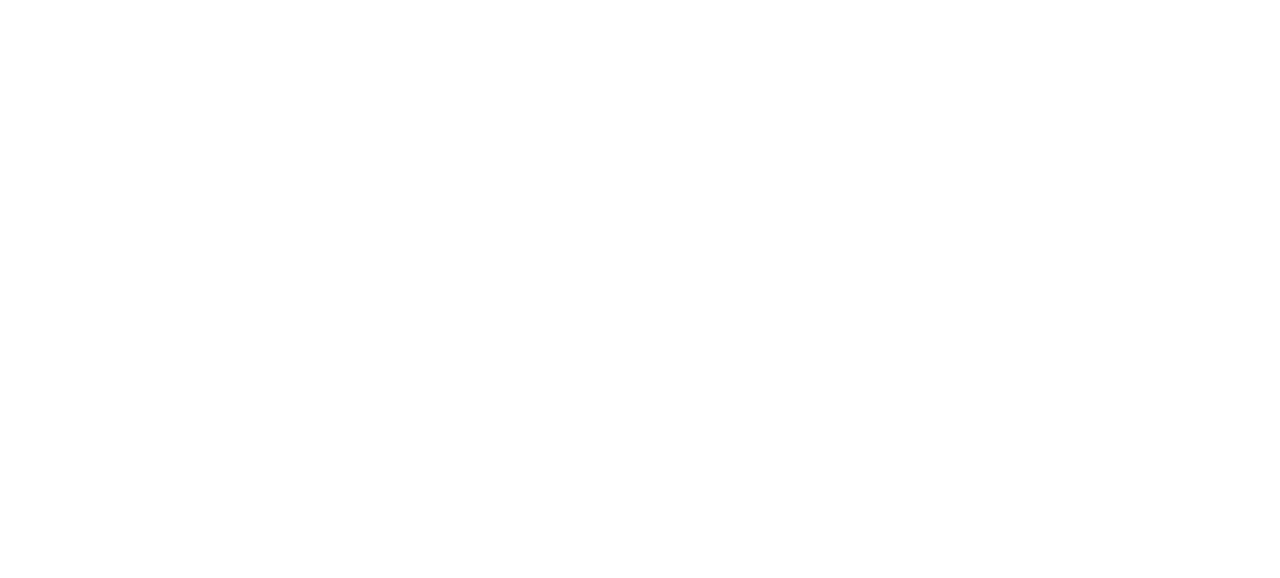
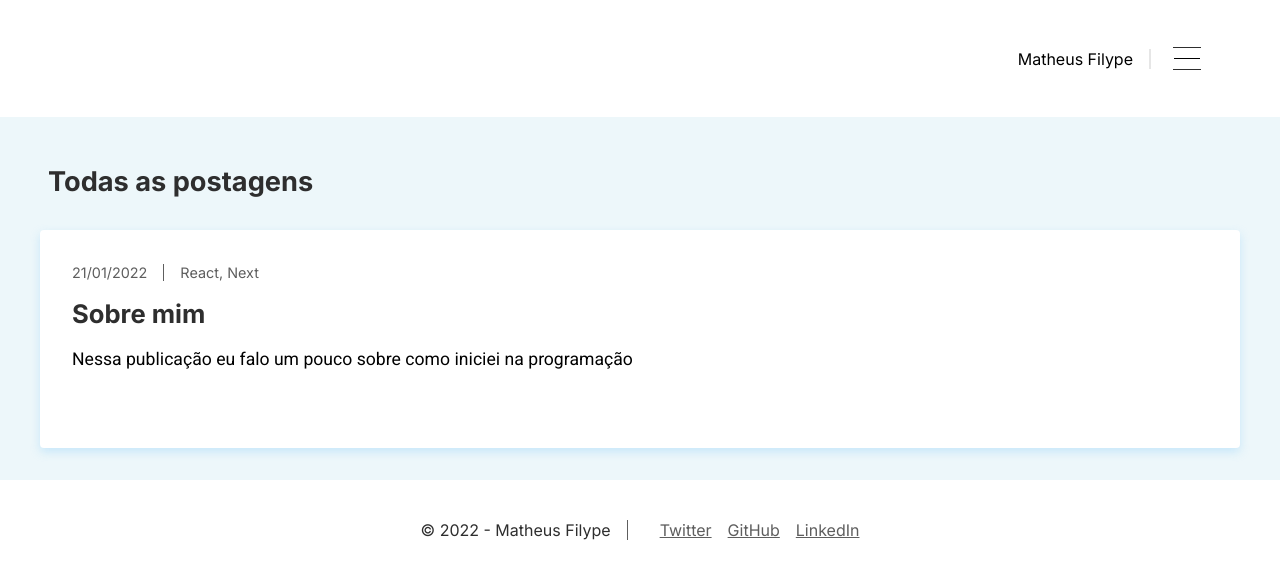
Before and after one commit to Santosl2/mfilypedev, a Next.js app: page /posts in a window 1280 px wide. Before the commit this address had no page. Shown: the top 578 px of the page. Built offline with nearby package versions, Linux system fonts and the light colour scheme.

Commit message:
feat: Posts Page

```diff
--- /dev/null
+++ b/src/pages/posts.tsx
@@ -0,0 +1,57 @@
+import { Footer } from "@/components/Footer";
+import { PostList } from "@/components/PostList";
+import { SEO } from "@/SEO";
+import { Box, Flex, Title } from "@/styles/components";
+import { Content } from "@/styles/components";
+import { getAllPosts } from "./api/posts";
+
+interface IPosts {
+  slug: string;
+  title: string;
+  description: string;
+  createdAt: string;
+}
+
+export default function Home({ posts }) {
+  return (
+    <>
+      <SEO
+        title="Todas as publicações "
+        description="Site pessoal de um desenvolvedor FrontEnd"
+      />
+
+      <Box withBg>
+        <Content>
+          <Title>
+            <h5>Todas as postagens</h5>
+          </Title>
+          <Flex>
+            {posts?.map((el: IPosts) => {
+              return (
+                <PostList
+                  key={el.slug}
+                  slug={el.slug}
+                  title={el.title}
+                  createdAt={el.createdAt}
+                  background="background.jpg"
+                  description={el.description}
+                />
+              );
+            })}{" "}
+          </Flex>
+        </Content>
+      </Box>
+      <Footer />
+    </>
+  );
+}
+
+export async function getStaticProps() {
+  const posts = await getAllPosts({});
+
+  return {
+    props: {
+      posts,
+    },
+  };
+}
```
